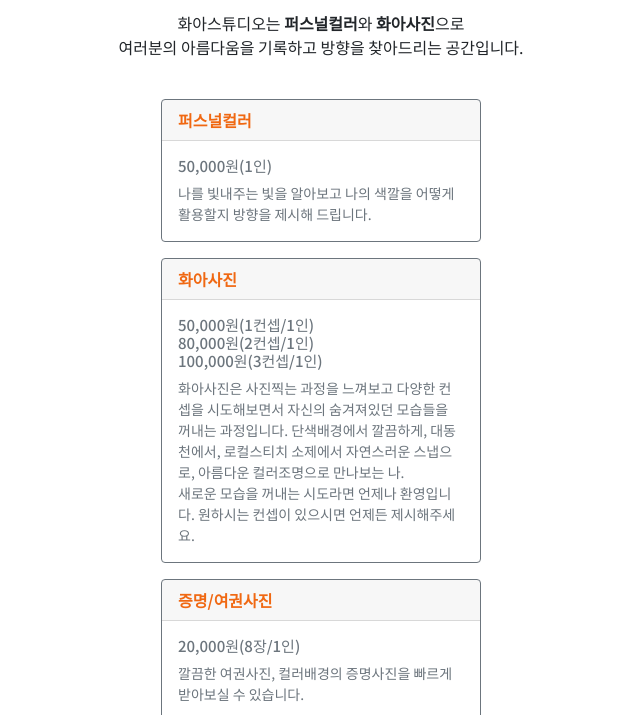
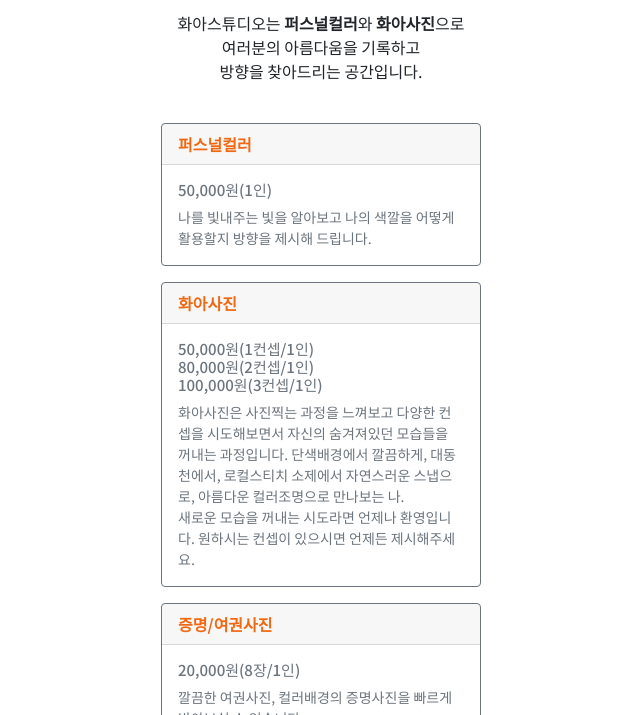
Before and after one commit to Kimdajin/Kimdajin-Hwa.A_instagram, a plain HTML site: page menu.html in a window 1280 px wide. Shown: the part 85-800 px from the top of the page, without its empty margins (319-959 px from the left). Drawn offline with nearby package versions, Linux system fonts and the light colour scheme.

Commit message:
Update menu.html

```diff
--- a/menu.html
+++ b/menu.html
@@ -73,7 +73,7 @@
 <body>
     <div class="wrap">
         <h1>메뉴 및 가격</h1>
-        <p>화아스튜디오는 <strong>퍼스널컬러</strong>와 <strong>화아사진</strong>으로<br>여러분의 아름다움을 기록하고 방향을 찾아드리는 공간입니다.</p>
+        <p>화아스튜디오는 <strong>퍼스널컬러</strong>와 <strong>화아사진</strong>으로<br>여러분의 아름다움을 기록하고<br> 방향을 찾아드리는 공간입니다.</p>
         <div class="card border-secondary mb-3" style="max-width: 20rem;">
             <div class="card-header">퍼스널컬러</div>
             <div class="card-body text-secondary">
```
